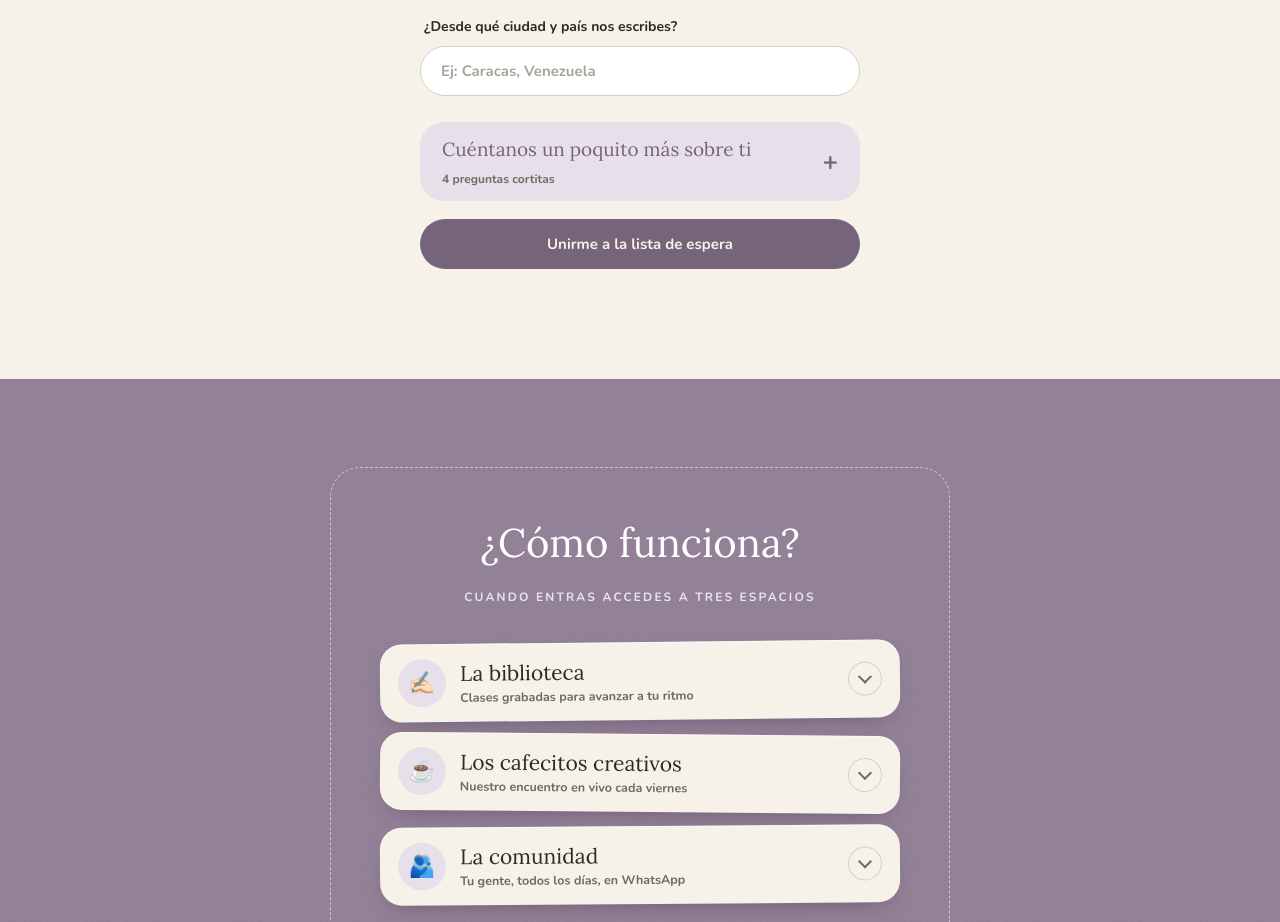
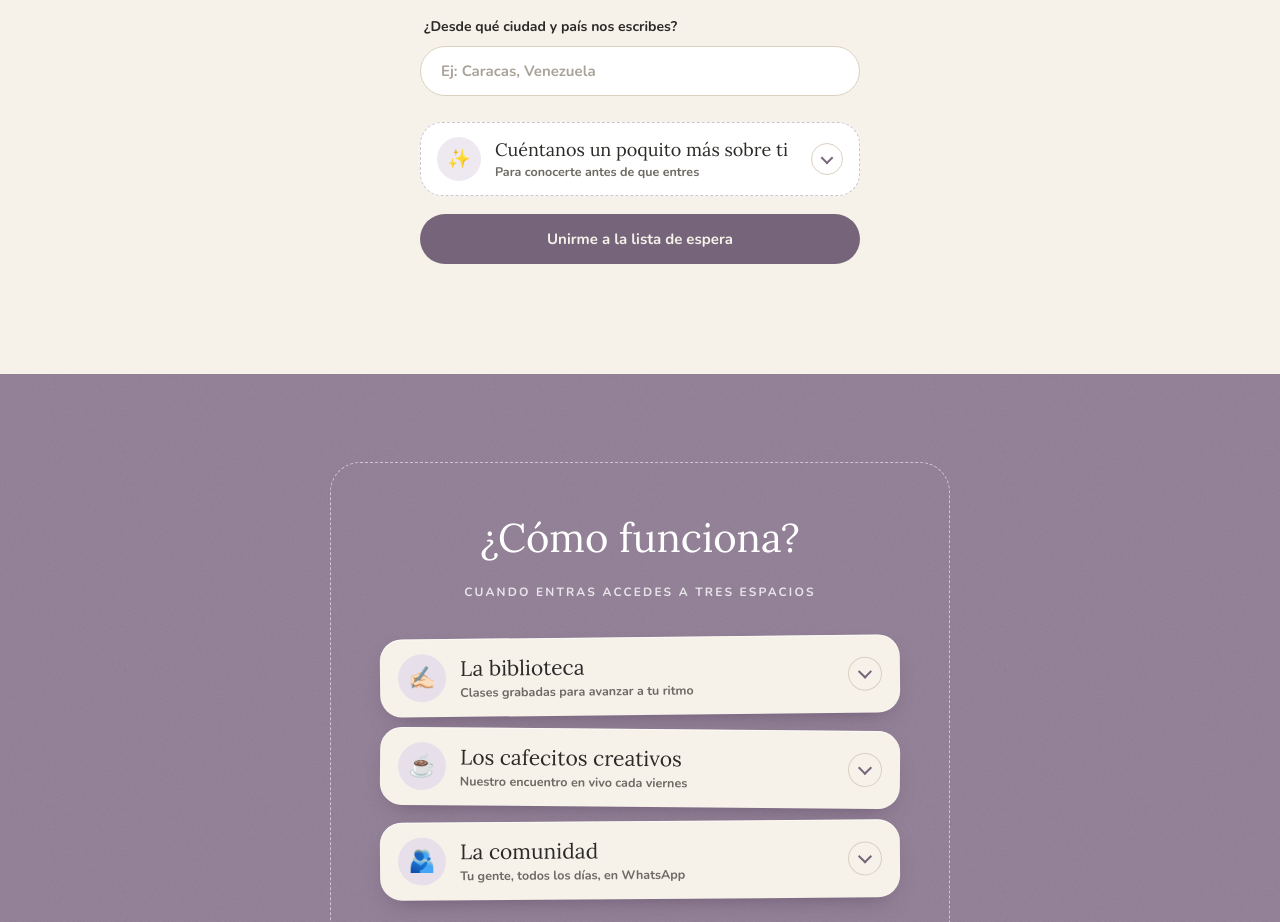
Before and after one commit to elrefugiocreativo/listadeespera, a plain HTML site: page index.html in a window 1280 px wide. Shown: the part 874-1796 px from the top of the page. Drawn offline with nearby package versions, Linux system fonts and the light colour scheme.

Commit message:
Nuevo estilo para el desplegable de preguntas extra
Co-Authored-By: Claude Opus 5.5 <noreply@anthropic.com>
Claude-Session: https://claude.ai/code/session_01JDLnHZsRRfCpsXAQJYafiF

```diff
--- a/index.html
+++ b/index.html
@@ -61,14 +61,19 @@
   .chips span{display:inline-block;padding:9px 16px;border-radius:22px;border:1.5px solid var(--linea);background:#fff;font-size:13px;transition:all .15s}
   .chips input:checked+span{background:var(--lila-osc);border-color:var(--lila-osc);color:#fff}
   .chips input:focus-visible+span{outline:2px solid var(--lila-osc);outline-offset:2px}
-  .extra{background:#E7E0EA;border-radius:24px;margin:26px 0 8px;padding:0 22px;transition:background .2s}
-  .extra summary{cursor:pointer;list-style:none;display:flex;flex-wrap:wrap;align-items:center;gap:4px 12px;min-height:68px;padding:12px 30px 12px 0;position:relative}
+  .extra{background:#fff;border:1.5px dashed #CFC3D2;border-radius:22px;margin:26px 0 8px;transition:border-color .2s,box-shadow .2s}
+  .extra:hover{border-color:var(--lila)}
+  .extra[open]{border-style:solid;border-color:#E2DAE4;box-shadow:0 10px 24px -16px rgba(50,30,60,.45)}
+  .extra summary{cursor:pointer;list-style:none;display:flex;align-items:center;gap:14px;padding:14px 16px}
   .extra summary::-webkit-details-marker{display:none}
-  .extra summary span{font-family:var(--titulo);font-size:19px;color:var(--lila-osc)}
-  .extra summary small{font-size:12px;color:var(--suave)}
-  .extra summary::after{content:"+";position:absolute;right:0;top:50%;transform:translateY(-50%);font-size:26px;color:var(--lila-osc);transition:transform .2s}
-  .extra[open] summary::after{transform:translateY(-50%) rotate(45deg)}
-  .extra-cuerpo{padding:4px 0 10px}
+  .extra .em{flex:none;width:44px;height:44px;border-radius:50%;background:#EEE8F0;display:flex;align-items:center;justify-content:center;font-size:19px}
+  .extra .tt{flex:1;display:flex;flex-direction:column;line-height:1.25}
+  .extra .t{font-family:var(--titulo);font-size:18px;color:var(--tinta)}
+  .extra .st{font-size:12.5px;color:var(--suave);margin-top:3px}
+  .extra .chev{flex:none;width:32px;height:32px;border-radius:50%;border:1.5px solid var(--linea);position:relative;transition:transform .25s,background .2s}
+  .extra .chev::before{content:"";position:absolute;left:50%;top:45%;width:7px;height:7px;border-right:2px solid var(--lila-osc);border-bottom:2px solid var(--lila-osc);transform:translate(-50%,-50%) rotate(45deg)}
+  .extra[open] .chev{transform:rotate(180deg);background:#EEE8F0}
+  .extra-cuerpo{margin:0 18px;padding:18px 0 8px;border-top:1.5px dashed var(--linea)}
   form.eo .btn{width:100%;margin-top:10px}
   .hp{position:absolute;left:-9999px}
   .msg{max-width:440px;margin:16px auto 0;font-size:14px;min-height:1em}
@@ -182,7 +187,7 @@
         <input id="f-ciudad" type="text" name="ciudad" placeholder="Ej: Caracas, Venezuela" required></div>
 
       <details class="extra" id="extra">
-        <summary><span>Cuéntanos un poquito más sobre ti</span><small>4 preguntas cortitas</small></summary>
+        <summary><span class="em">✨</span><span class="tt"><span class="t">Cuéntanos un poquito más sobre ti</span><span class="st">Para conocerte antes de que entres</span></span><span class="chev" aria-hidden="true"></span></summary>
         <div class="extra-cuerpo">
 
       <div class="campo"><span class="lbl">¿Qué creas? <span class="opc">(marca todo lo que aplique)</span></span>
```
